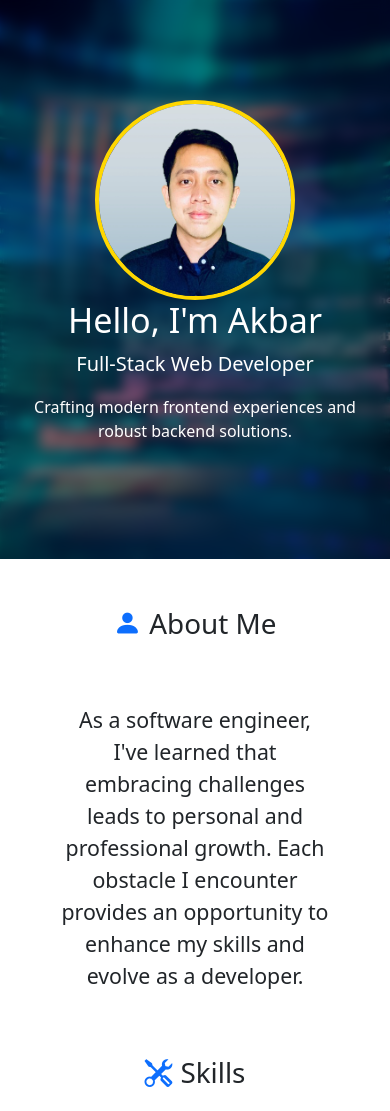
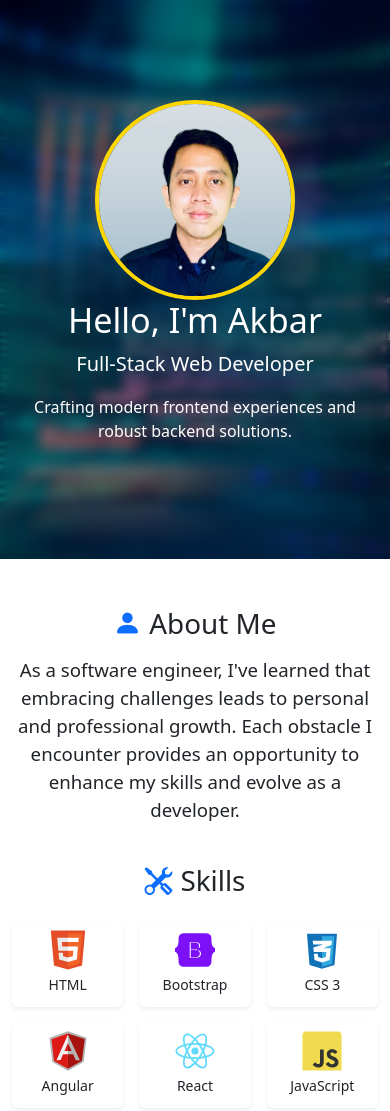
Before and after one commit to akbarmuchamad/akbarmuchamad.github.io, a plain HTML site: page index.html in a window 390 px wide. Shown: the top 1111 px of the page. Drawn offline with nearby package versions, Linux system fonts and the light colour scheme.

Commit message:
updated styling about me

```diff
--- a/assets/css/styles.css
+++ b/assets/css/styles.css
@@ -59,6 +59,12 @@
 .p-about-me {
   font-size: 16pt;
 }
+@media screen and (max-width: 767px) {
+  .p-about-me {
+    font-size: 14pt;
+    margin-bottom: 2.5rem;
+  }
+}
 h2.display-6 {
   font-weight: 400;
 }
--- a/index.html
+++ b/index.html
@@ -29,7 +29,7 @@
         <h2 class="mb-3 text-center display-6">
           <i class="bi bi-person-fill text-primary me-2"></i>About Me
         </h2>
-        <p class="fw-light p-about-me p-5 text-center">As a software engineer, I've learned that embracing challenges leads to personal and professional growth. Each obstacle I encounter provides an opportunity to enhance my skills and evolve as a developer.</p>
+        <p class="fw-light p-about-me p-md-5 text-center">As a software engineer, I've learned that embracing challenges leads to personal and professional growth. Each obstacle I encounter provides an opportunity to enhance my skills and evolve as a developer.</p>
       </div>
       <!-- Skills Section: Card Tiles with Icons and Tooltips -->
       <div class="col-12 col-md-6 skills-item">
```
